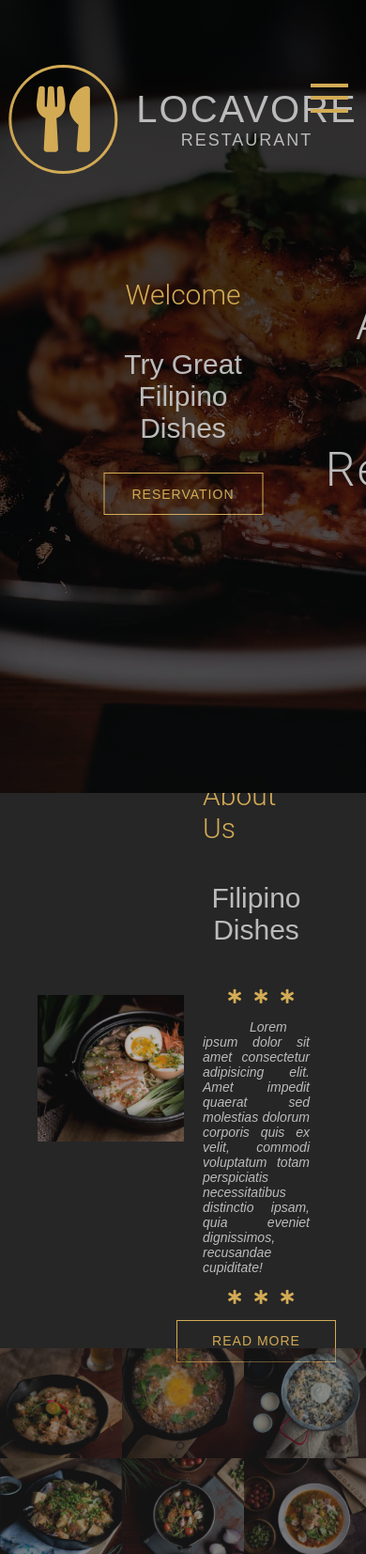
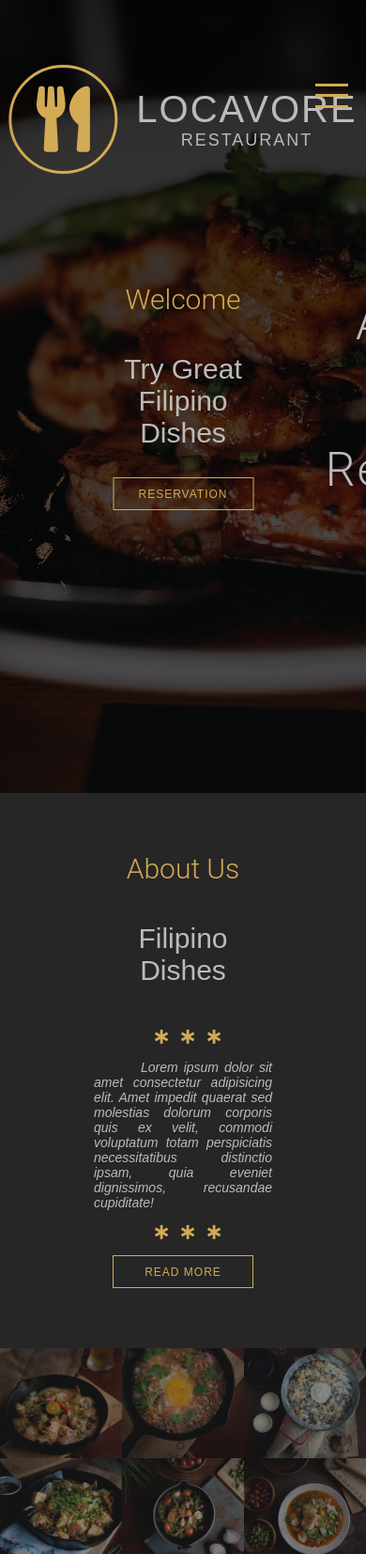
Before and after one commit to Brienyll/Locavore-cl, a website: page index.html in a window 390 px wide. Shown: the top 1654 px of the page at 94% size. Drawn offline with Linux system fonts and the light colour scheme.

Commit message:
added responsive mxw 800px

```diff
--- a/scss/_components.scss
+++ b/scss/_components.scss
@@ -5,6 +5,11 @@
   top: 10%;
   right: 5%;
   z-index: 99;
+
+  @media(max-width: 800px) {
+    width: 35px;
+    height: 35px;
+  }
 
   .menu {
     @extend %fullSpace;
@@ -20,6 +25,10 @@
       background-color: $color-primary;
       transform-origin: right;
       transition: all .5s .5s;
+
+      @media(max-width: 800px) {
+        height: 3px;
+      }
     }
   }
 }
@@ -122,6 +131,12 @@
     background-color: $color-primary;
     color: $color-dark;
   }
+
+  @media(max-width: 800px) {
+    width: 150px;
+    height: 35px;
+    font-size: 12px;
+  }
 }
 
 .card  {
--- a/scss/_layout.scss
+++ b/scss/_layout.scss
@@ -138,6 +138,10 @@
       left: 40px;
     }
 
+    @media(max-width:800px) {
+      display: none;
+    }
+
     img {
       width: 100%;
       opacity: .7;
@@ -156,9 +160,10 @@
       padding: 0 100px;
     }
 
-    @media(max-width: 700px) {
-      padding: 0 60px;
+    @media(max-width:800px) {
+      width: 100%;
     }
+
 
     .stars {
       margin: 30px 0;
@@ -249,5 +254,11 @@
     font-size: 18px;
     color: $color-secondary;
     @include textStyles(capitalize);
+
+    @media(max-width:800px) {
+      width: 70%;
+      margin: auto;
+      text-align: center;
+    }
   }
 }
```
Also changed, not shown: css/main.css.
